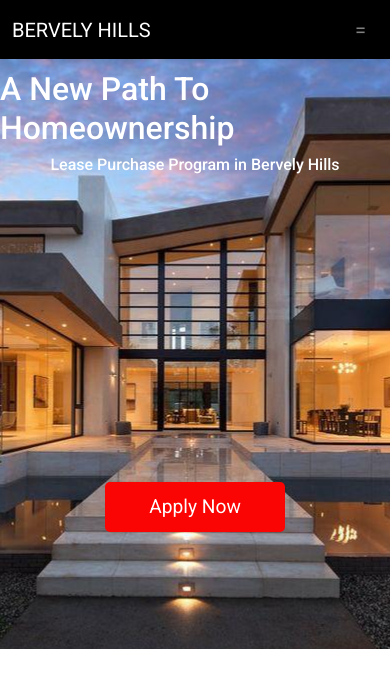
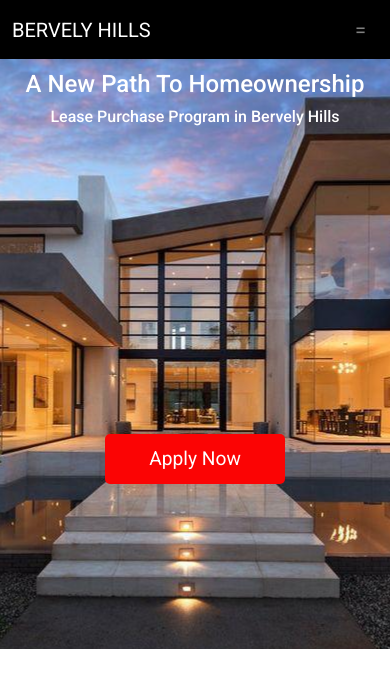
Before and after one commit to edwardoboh/beverly-estate, a React (Create React App) app: page / in a window 390 px wide. Shown: the top 688 px of the page. Built offline with nearby package versions, Linux system fonts and the light colour scheme.

Commit message:
hero mobile view

```diff
--- a/src/App.css
+++ b/src/App.css
@@ -73,5 +73,10 @@ button.navbar-toggler{
     font-size: .8em;
     font-weight: 400;
   }
-
+  .hero-text{
+    color: white;
+    font-family: 'roboto';
+    font-size: 1.5em;
+    margin-top: 3%;
+  }
 }
```
